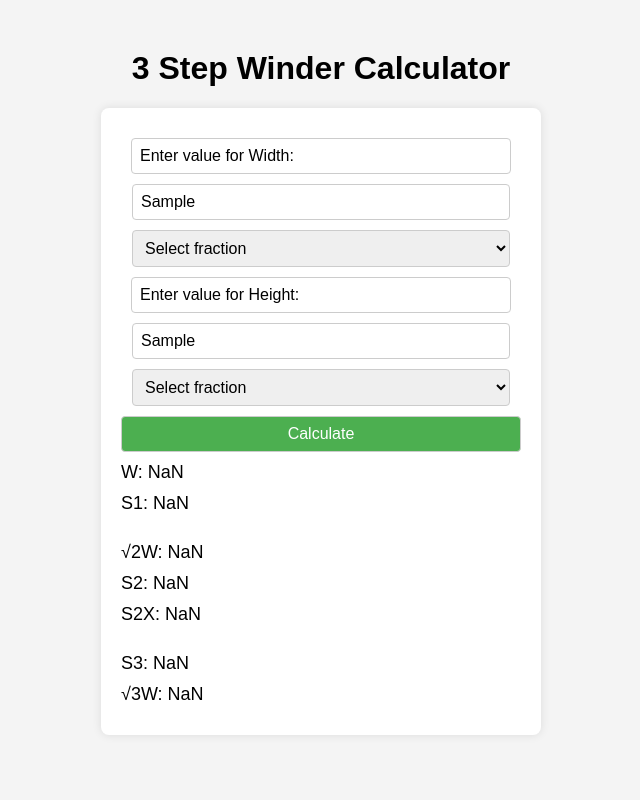
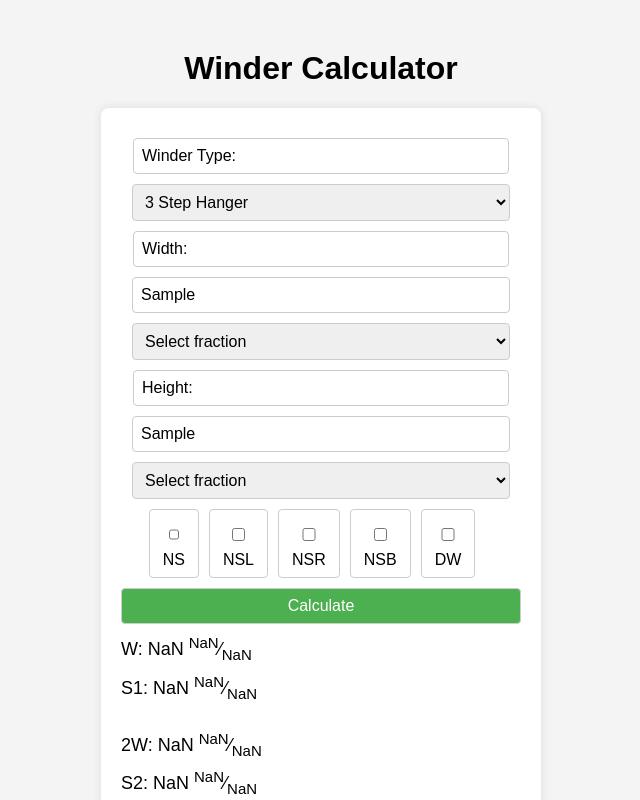
Before and after one commit to JakeMan314/windercalc, a plain HTML site: page index.html in a window 1280 px wide. Both pictures are taken after typing "Sample", "Sample" into the empty fields and a click on the button "Calculate". Shown: the top 800 px of the page, without its empty margins (319-959 px from the left). Drawn offline with Linux system fonts and the light colour scheme.

Commit message:
Update index.html
Shifts, Rounded, Fracts, etc

```diff
--- a/index.html
+++ b/index.html
@@ -22,7 +22,7 @@
     }
     label, select, input, button {
       display: block;
-      width: calc(100% - 20px);
+      width: calc(100% - 6%);
       margin: 10px auto;
       padding: 8px;
       font-size: 16px;
@@ -52,14 +52,47 @@
       margin-bottom: 10px;
       font-size: 18px;
     }
+    .checkbox-group {
+      text-align: center;
+      display: flex;
+      justify-content: center;
+      padding-right: 8px;
+    }
+    .checkbox-group div {
+      display: inline-block;
+      margin-right: 10px;
+      padding: 8px;
+      padding-right: 8px;
+      font-size: 16px;
+      border: 1px solid #ccc;
+      border-radius: 4px;
+      box-sizing: border-box;
+    }
+    boxlabel {
+      text-align: center;
+      margin: 10px auto;
+      padding: 5px;
+      font-size: 16px;
+    }
+
+
   </style>
 </head>
 <body>
-  <h1>3 Step Winder Calculator</h1>
+  <h1>Winder Calculator</h1>
   <div class="container">
-  <label for="widthInput">Enter value for Width:</label>
-  <input type="text" id="widthInput" placeholder="Enter Width value">
-  <select id="widthFraction">
+  <label for="winderType">Winder Type:</label>
+    <select id="winderType" onchange="toggleInputs()">
+      <option value="3StepHanger" selected>3 Step Hanger</option>
+      <option value="2StepHanger">2 Step Hanger</option>
+      <option value="3StepDOT">3 Step DOT</option>
+      <option value="3Step5_5Post">3 Step 5.5 Post</option>
+      <option value="3StepWraparound">3 Step Wraparound</option>
+      <option value="2StepWraparound">2 Step Wraparound</option>
+    </select>
+  <label for="widthInput">Width:</label>
+  <input type="text" id="widthInput" placeholder="Enter Width value" onchange="calculate()">
+  <select id="widthFraction" onchange="calculate()">
     <option value="">Select fraction</option>
     <option value="1/16">1/16</option>
     <option value="1/8">1/8</option>
@@ -76,11 +109,10 @@
     <option value="13/16">13/16</option>
     <option value="7/8">7/8</option>
     <option value="15/16">15/16</option>
-    <!-- Add more fractions as needed -->
   </select>
-  <label for="heightInput">Enter value for Height:</label>
-  <input type="text" id="heightInput" placeholder="Enter Height value">
-  <select id="heightFraction">
+  <label for="heightInput">Height:</label>
+  <input type="text" id="heightInput" placeholder="Enter Height value" onchange="calculate()">
+  <select id="heightFraction" onchange="calculate()">
     <option value="">Select fraction</option>
     <option value="1/16">1/16</option>
     <option value="1/8">1/8</option>
@@ -97,13 +129,36 @@
     <option value="13/16">13/16</option>
     <option value="7/8">7/8</option>
     <option value="15/16">15/16</option>
-    <!-- Add more fractions as needed -->
   </select>
+
+    <div class="checkbox-group">
+     <div>
+        <input type="checkbox" id="method2" onchange="calculate()">
+        <boxlabel for="method2">NS</boxlabel>
+      </div>
+      <div>
+        <input type="checkbox" id="method1" onchange="calculate()">
+        <boxlabel for="method1">NSL</boxlabel>
+      </div>
+      <div>
+        <input type="checkbox" id="method2" onchange="calculate()">
+        <boxlabel for="method2">NSR</boxlabel>
+      </div>
+      <div>
+        <input type="checkbox" id="method2" onchange="calculate()">
+        <boxlabel for="method2">NSB</boxlabel>
+      </div>
+      <div>
+        <input type="checkbox" id="method2" onchange="calculate()">
+        <boxlabel for="method2">DW</boxlabel>
+      </div>
+    </div>
   <button onclick="calculate()">Calculate</button>
   <div id="result"></div>
  </div>
 
   <script>
+
     document.addEventListener('DOMContentLoaded', function() {
   const widthInput = document.getElementById('widthInput');
   const heightInput = document.getElementById('heightInput');
@@ -122,6 +177,7 @@
     }
   });
 });
+
     function calculate() {
       // Fetching input values
       let width = parseFloat(document.getElementById('widthInput').value);
@@ -139,30 +195,78 @@
 
       // Subtracting 0.5 from width
       width -= 0.5;
-
       // Calculating values based on the formula
       const s1 = width * Math.tan(29 * (Math.PI / 180)); // converting degrees to radians
       const s3 = height * Math.tan(31 * (Math.PI / 180)); // converting degrees to radians
+      // Calculating S2 and SX
+      const s2 = height - s1;
+      const sx = width - s3;
+      // Calc Diags with Square Root
+      const w2 = Math.sqrt(Math.pow(width, 2) + Math.pow(s1, 2));
+      const w3 = Math.sqrt(Math.pow(height, 2) + Math.pow(s1, 2));
 
-      // Calculating S2 (Result T) and S2X (Result S)
-      const s2 = height - s1;
-      const s2x = width - s3;
+	  //shift variables
+	  const shiftw = 7 + width;
+	  const shifts1 = 1 + s1;
 
-      // Calculating additional values with square roots
-      const twoWSquared = Math.sqrt(Math.pow(width, 2) + Math.pow(s1, 2));
-      const threeWSquared = Math.sqrt(Math.pow(height, 2) + Math.pow(s1, 2));
+	  const shiftw2 = 4 + w2;
+	  const shifts2 = 0 + s2;
+	  const shiftsx = sx - 1;
 
-      // Displaying the results
-      const resultElement = document.getElementById('result');
-      resultElement.innerHTML = `
-        <div class="result-item">W: ${width.toFixed(2)}</div>
-        <div class="result-item">S1: ${s1.toFixed(2)}</div><br>
-        <div class="result-item">√2W: ${twoWSquared.toFixed(2)}</div>
-        <div class="result-item">S2: ${s2.toFixed(2)}</div>
-        <div class="result-item">S2X: ${s2x.toFixed(2)}</div><br>
-        <div class="result-item">S3: ${s3.toFixed(2)}</div>
-        <div class="result-item">√3W: ${threeWSquared.toFixed(2)}</div>
-      `;
+	  const shiftw3 = 4 + w3;
+	  const shifts3 = 0.5 + s3;
+
+
+// Function to convert decimal to fraction
+function toFraction(decimal) {
+  const whole = Math.floor(decimal);
+  const fraction = decimal - whole;
+
+  if (fraction === 0) {
+    return `${whole}`;
+  }
+
+  const tolerance = 1.0e-6;
+  let h1 = 1;
+  let h2 = 0;
+  let k1 = 0;
+  let k2 = 1;
+  let b = fraction;
+
+  // Continued fraction approximation
+  do {
+    const a = Math.floor(b);
+    let aux = h1;
+    h1 = a * h1 + h2;
+    h2 = aux;
+    aux = k1;
+    k1 = a * k1 + k2;
+    k2 = aux;
+    b = 1 / (b - a);
+  } while (Math.abs(fraction - h1 / k1) > fraction * tolerance);
+
+  if (whole === 0) {
+    return `<sup>${h1}</sup>&frasl;<sub>${k1}</sub>`;
+  } else {
+    return `${whole} <sup>${h1}</sup>&frasl;<sub>${k1}</sub>`;
+  }
+}
+
+
+  // Round each answer to the nearest quarter and convert to fractions if needed
+  const roundToQuarter = (value) => Math.round(value * 4) / 4;
+
+  // Displaying the results as mixed fractions if applicable
+  const resultElement = document.getElementById('result');
+  resultElement.innerHTML = `
+    <div class="result-item">W: ${toFraction(roundToQuarter(shiftw))}</div>
+    <div class="result-item">S1: ${toFraction(roundToQuarter(shifts1))}</div><br>
+    <div class="result-item">2W: ${toFraction(roundToQuarter(shiftw2))}</div>
+    <div class="result-item">S2: ${toFraction(roundToQuarter(shifts2))}</div>
+    <div class="result-item">SX: ${toFraction(roundToQuarter(shiftsx))}</div><br>
+    <div class="result-item">3W: ${toFraction(roundToQuarter(shiftw3))}</div>
+    <div class="result-item">S3: ${toFraction(roundToQuarter(shifts3))}</div>
+  `;
     }
   </script>
 </body>
```
